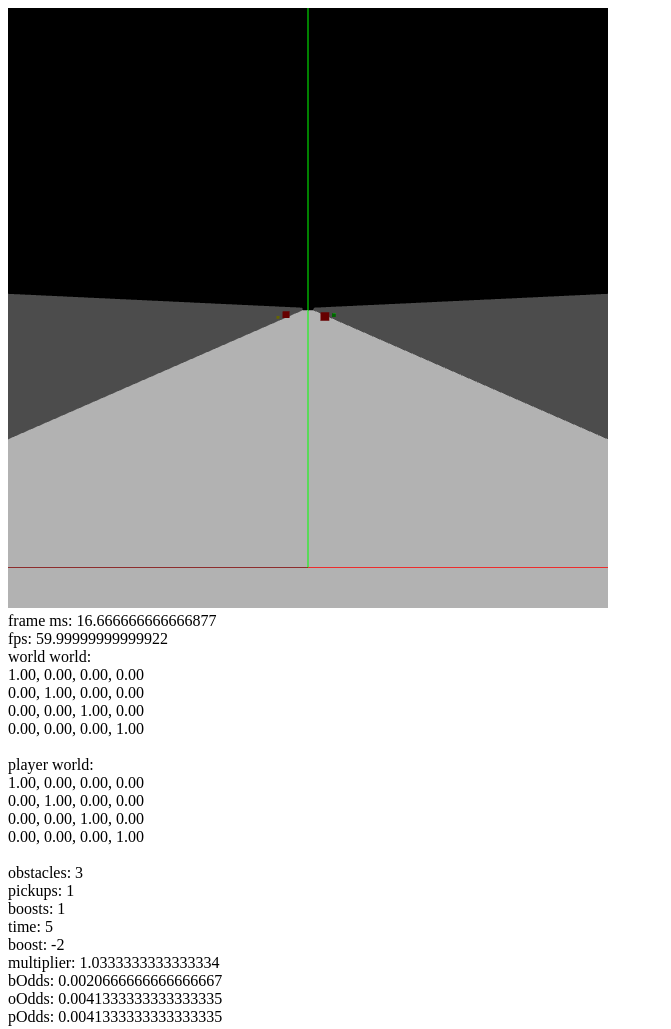
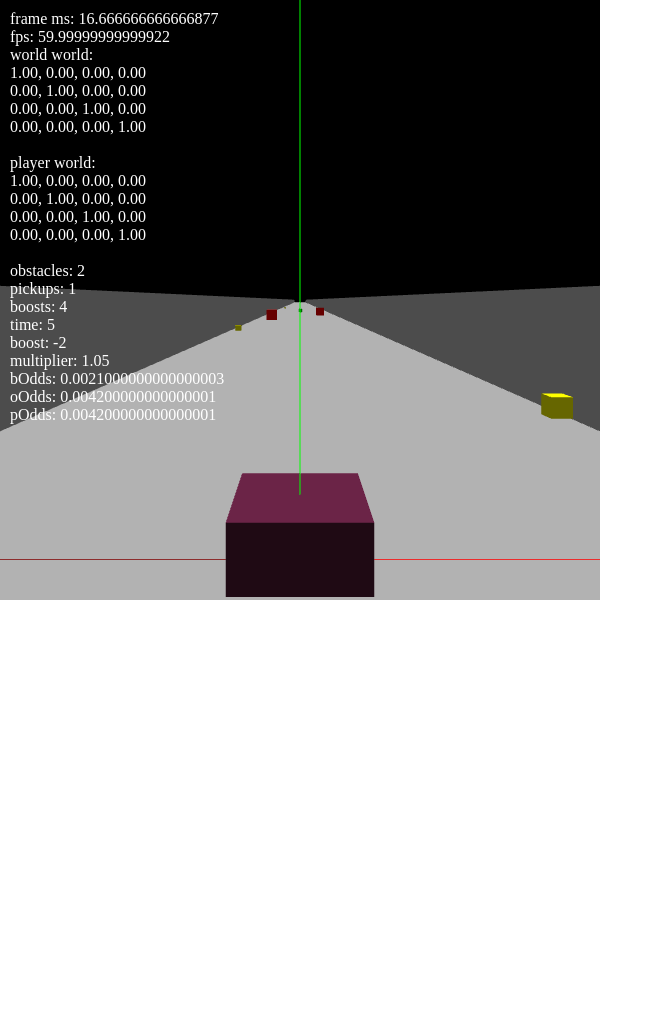
Before and after one commit to zackurben/js13k-2019, a website built with webpack: page index.html in a window 1280 px wide. Shown: the whole page, without its empty margins (0-671 px from the left). After the commit the page ends 800 px from the top, so only its background shows below. Built offline with nearby package versions, Linux system fonts and the light colour scheme.

Commit message:
Adding some initial styles, fixing gitignore.

```diff
--- a/index.html
+++ b/index.html
@@ -3,6 +3,6 @@
   <head></head>
   <body>
     <canvas width="600" height="600"></canvas>
-    <div></div>
+    <div id="stats"></div>
   </body>
 </html>
--- /dev/null
+++ b/main.css
@@ -0,0 +1,10 @@
+body {
+  margin: 0
+}
+
+#stats {
+  top: 0;
+  position: absolute;
+  padding: 10px;
+  color: white;
+}
--- a/src/index.js
+++ b/src/index.js
@@ -1,5 +1,6 @@
 'use strict';
 
+import '../main.css';
 import StatCache from './StatCache';
 import Primitive from './Primitive';
 import Player from './Player';
@@ -14,7 +15,7 @@ import m4 from './Matrix';
 let RANDOM_SPEED = 1;
 let boost = 500;
 const canvas = document.querySelector('canvas');
-const fps = document.querySelector('div');
+const fps = document.querySelector('div#stats');
 const gl = canvas.getContext('webgl2');
 if (!gl) {
   console.error('no gl context');
@@ -35,6 +36,12 @@ const player = new Player({
   translation: [0, 0, 0],
   rotation: [0, 0, 0]
 });
+const playerRender = new Cube({
+  parent: player,
+  shader: Lighted,
+  translation: [0, 0, 0],
+  color: repeat([0.3, 0.1, 0.2, 1], 36)
+})
 
 input.update = delta => {
   const _rspeed = input.viewSpeed * (delta / 1000);
@@ -59,7 +66,7 @@ function generateItem(collection, cargs) {
     parent: world,
     translation: [
       (Math.random() * 9) - 4.5,
-      1,
+      0.5,
       -100
     ]
   });
@@ -130,7 +137,7 @@ let oOdds = 0;
 let pOdds = 0;
 let multiplier = 1;
 function generator(time) {
-  multiplier = 1 + (0.2 * (time / 30000))
+  multiplier = (boost > 0 ? 2 : 1) + (0.3 * (time / 30000))
 
   bOdds = .002 * multiplier;
   oOdds = .004 * multiplier;
```
Also changed, not shown: 1 other file.
